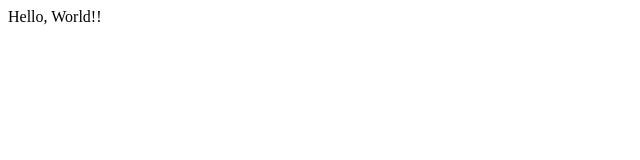
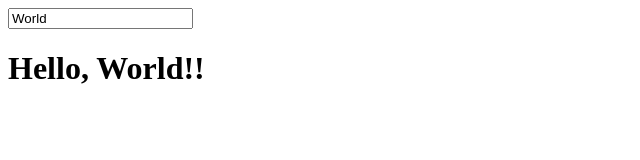
Before and after one commit to tukangkod/quicksand, a plain HTML site: page ng/kickstart/first/index.html in a window 1280 px wide. Shown: the whole page, without its empty margins (0-640 px from the left). Drawn offline with Linux system fonts and the light colour scheme.

Commit message:
two way data binding

```diff
--- a/ng/kickstart/first/index.html
+++ b/ng/kickstart/first/index.html
@@ -6,7 +6,10 @@
     </head>
 
     <body>
-        <div ng-app="" ng-init="name = 'World'">Hello, {{name}}!!</div>
+        <div ng-app="" ng-init="name = 'World'">
+            <input type="text" ng-model="name">
+            <h1>Hello, {{name}}!!</h1>
+        </div>
         <script type="text/javascript" src="../vendor/angular.min.js"></script>
     </body>
 </html>
```
